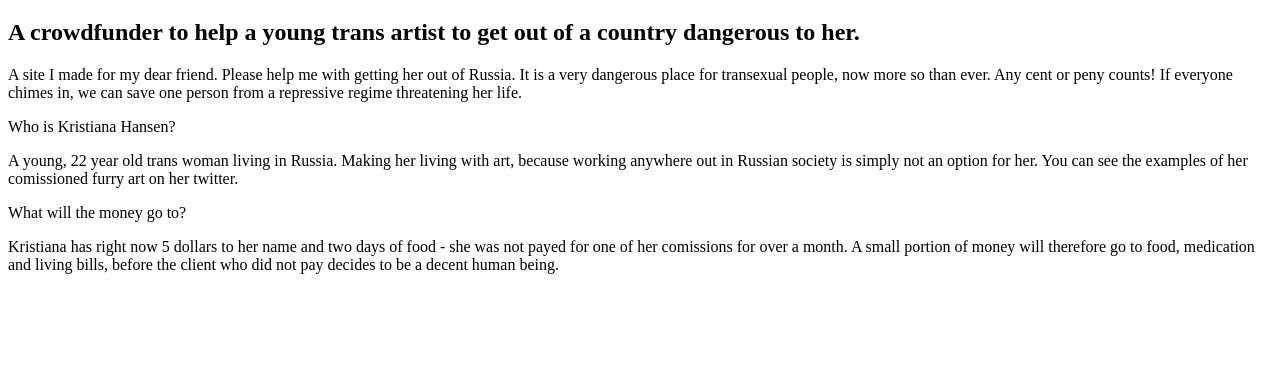
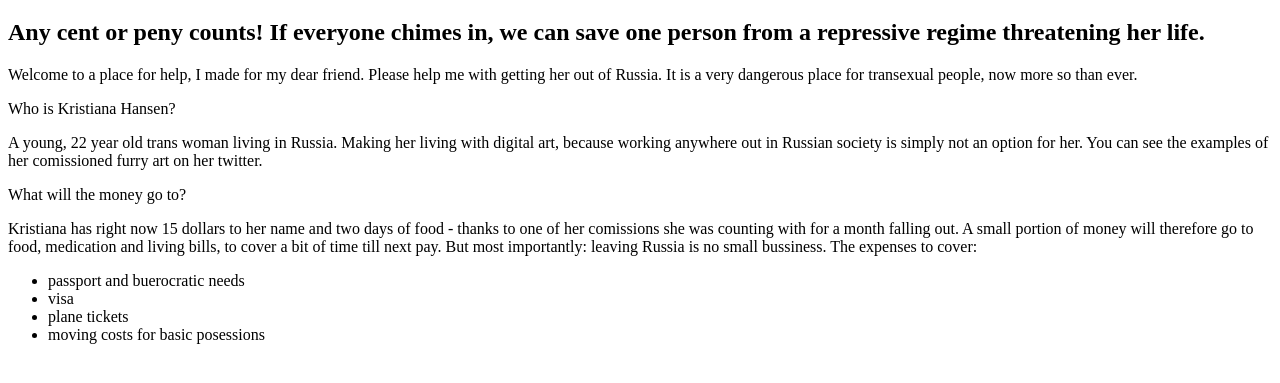
Before and after one commit to HANG1NG-MAN/Get-Krissy-out-of-Russia, a plain HTML site: page Main-body.html in a window 1280 px wide. Shown: the part 61-444 px from the top of the page. Drawn offline with Linux system fonts and the light colour scheme.

Commit message:
Update Main-body.html
Still working on the content

```diff
--- a/Main-body.html
+++ b/Main-body.html
@@ -8,22 +8,29 @@
   <body>
     <div>
       <h1> Get Krissy out of Russia</h1>
-      <h2> A crowdfunder to help a young trans artist to get out of a country dangerous to her.</h2>
+      <h2> Any cent or peny counts! If everyone chimes in, we can save one person from a repressive regime threatening her life.</h2>
     </div>
 
     <div>
-      A site I made for my dear friend. Please help me with getting her out of Russia. It is a very dangerous place for transexual people, now more so than ever.
-      Any cent or peny counts! If everyone chimes in, we can save one person from a repressive regime threatening her life.
+      Welcome to a place for help, I made for my dear friend. Please help me with getting her out of Russia.
+      It is a very dangerous place for transexual people, now more so than ever.
     </div>
 
     <div>
       <p>Who is Kristiana Hansen? </p>
-      <p>A young, 22 year old trans woman living in Russia. Making her living with art, because working anywhere out in Russian society is simply not an option for her.
+      <p>A young, 22 year old trans woman living in Russia. Making her living with digital art, because working anywhere out in Russian society is simply not an option for her.
       You can see the examples of her comissioned furry art on her twitter. </p>
 
       <p>What will the money go to?</p>
-      <p>Kristiana has right now 5 dollars to her name and two days of food - she was not payed for one of her comissions for over a month.
-        A small portion of money will therefore go to food, medication and living bills, before the client who did not pay decides to be a decent human being.
+      <p>Kristiana has right now 15 dollars to her name and two days of food - thanks to one of her comissions she was counting with for a month falling out.
+        A small portion of money will therefore go to food, medication and living bills, to cover a bit of time till next pay.
+        But most importantly: leaving Russia is no small bussiness. The expenses to cover: </p>
+      <ul>
+        <li> passport and buerocratic needs</li>
+        <li> visa </li>
+        <li> plane tickets </li>
+        <li> moving costs for basic posessions </li>
+      </ul>
     </div>
 
   </body>
```
